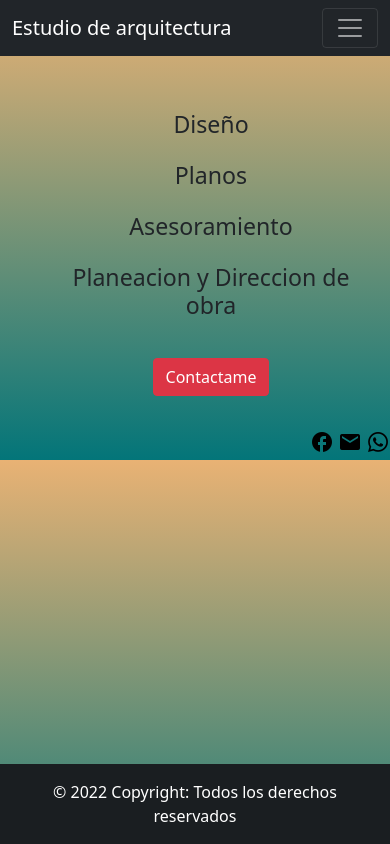
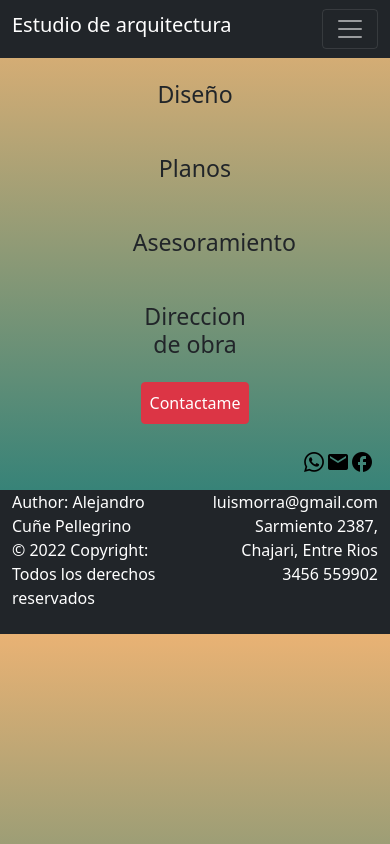
Before and after one commit to AlejandroCunePellegrino/desafio-bootstrap-cu-e, a plain HTML site: page index.html in a window 390 px wide. Drawn offline with nearby package versions, Linux system fonts and the light colour scheme.

Commit message:
responsive al index

```diff
--- a/index.html
+++ b/index.html
@@ -11,9 +11,9 @@
         <title>Document</title>
     </head>
     <body class="gradient">
-        <nav class="navbar navbar-dark bg-dark sticky-top">
+        <nav class="navbar navbar-dark bg-dark sticky-top" >
             <div class="container-fluid">
-                <a class="navbar-brand" href="#">Estudio de arquitectura</a>
+                <a class="navbar-brand" href="#"><h1>Estudio de arquitectura</h1></a>
                 <button class="navbar-toggler" type="button" data-bs-toggle="offcanvas" data-bs-target="#offcanvasNavbar" aria-controls="offcanvasNavbar">
                     <span class="navbar-toggler-icon"></span>
                 </button>
@@ -44,30 +44,83 @@
                 </div>
             </div>
         </nav>
-        <section class="container-fluid relleno">
-            <div class="text-center">
-                <h3 class="servicios">Diseño</h3>
-                <h3 class="servicios">Planos</h3>
-                <h3 class="servicios">Asesoramiento</h3>
-                <h3 class="servicios"> Planeacion y Direccion de obra</h3>
+        <div id="menu-lg">
+            <div class="container-fluid">
+                <div class="row">
+                    <div class=" col-6 bg-dark text-white">
+                        <h2>Estudio de arquitectura</h2>
+                        <h2>Luis Alberto Morra</h2>
+                    </div>
+                    <ul class=" col-6 nav justify-content-end bg-dark">
+                        <li class="nav-item">
+                          <a class="nav-link active text-white font-nav p-1 pt-4" aria-current="page" href="index.html">Home</a>
+                        </li>
+                        <li class="nav-item">
+                          <a class="nav-link active text-white font-nav p-1 pt-4" aria-current="page" href="Galeria.html">Galeria</a>
+                        </li>
+                        <li class="nav-item">
+                          <a class="nav-link active text-white font-nav p-1 pt-4" aria-current="page" href="Proyectos.html">Proyectos</a>
+                        </li>
+                        <li class="nav-item">
+                          <a class="nav-link active text-white font-nav p-1 pt-4" aria-current="page" href="Sobre mi.html">Sobre mi</a>
+                        </li>
+                        <li class="nav-item">
+                            <a class="nav-link active text-white font-nav p-1 pt-4" aria-current="page" href="Contacto.html">Contacto</a>
+                        </li>
+                    </ul>
+                </div>
             </div>
-            <div class="d-flex justify-content-center relleno">
-                <a href="Contacto.html">
-                    <button type="button" class="btn btn-danger ">Contactame</button>
-                </a>
+                </div>
+        <section class="container-fluid">
+            <div class=" row justify-content-center">
+                <div class="col-6">
+                    <h3 class="servicios text-center">Diseño</h3>
+                </div>
             </div>
-            <div class="redes">
-                <span><a href="https://www.facebook.com/luisalberto.morra" target="_blank"><img src="images/icono_facebook_negro.png" alt=""></a></span>
-                <span><a href="https://www.facebook.com/luisalberto.morra" target="_blank"><img src="images/icono_mail_negro.png" alt=""></a></span>
-                <span><a href="https://www.facebook.com/luisalberto.morra" target="_blank"><img src="images/icono_wasap_negro.png" alt=""></a></span>
+            <div class=" row justify-content-center">
+                <div class="col-6">
+                    <h3 class="servicios text-center">Planos</h3>
+                </div>
             </div>
-            <footer class="bg-dark text-center fixed-bottom">
+            <div class=" row justify-content-center">
+                <div class="col-6">
+                    <h3 class="servicios text-center">Asesoramiento</h3>
+                </div>
+            </div>
+            <div class=" row justify-content-center">
+                <div class="col-6">
+                    <h3 class="servicios text-center">Direccion de obra</h3>
+                </div>
+            </div>
+            <div class="row justify-content-center">
+                <div class="col-6">
+                    <div class="text-center">
+                        <a href="Contacto.html">
+                            <button type="button" class="btn btn-danger p-2">Contactame</button>
+                        </a>
+                    </div>
+                </div>
+            </div>
+            <div class="row justify-content-end">
+                <div class="col-6 p-3 mt-2">
+                    <span class="redes"><a href="https://www.facebook.com/luisalberto.morra" target="_blank"><img src="images/icono_facebook_negro.png" alt=""></a></span>
+                    <span class="redes"><a href="https://www.facebook.com/luisalberto.morra" target="_blank"><img src="images/icono_mail_negro.png" alt=""></a></span>
+                    <span class="redes"><a href="https://www.facebook.com/luisalberto.morra" target="_blank"><img src="images/icono_wasap_negro.png" alt=""></a></span>
+                </div>
+            </div>
+            <footer class=" row bg-dark pb-4">
                 <!-- Copyright -->
-                <div class="text-center text-white p-3" style="background-color: rgba(0, 0, 0, 0.2);">
-                  © 2022 Copyright:
-                  Todos los derechos reservados
+                <div class=" col-6 justify-content-between text-white">
+                  <p class="m-0">Author: Alejandro Cuñe Pellegrino</p>
+                  <p class="m-0">© 2022 Copyright:
+                    Todos los derechos reservados</p>
                 </div>
                 <!-- Copyright -->
+                <div class="col-6 justify-content-between text-white">
+                    <p class="text-end m-0">luismorra@gmail.com</p>
+                    <p class="text-end m-0">Sarmiento 2387, Chajari, Entre Rios</p>
+                    <p class="text-end m-0">3456 559902</p>
+                </div>
               </footer>
         </section>
 
--- a/style.css
+++ b/style.css
@@ -15,9 +15,40 @@
 
 .relleno{
     padding: 1em;
-    margin: 1em;
 }
 
 .redes {
     float: right;
 }
+
+
+#menu-lg {
+    display: none;
+}
+
+
+@media screen and (max-width: 394px) {
+    nav div h1 {
+        font-size: 1em;
+    }
+}
+@media screen and (min-width: 768px) {
+    .navbar {
+        display: none;
+    }
+    #menu-lg {
+        display: block;
+    }
+    .font-nav {
+        font-size: 1em;
+    }
+    h2 {
+        font-size: 1.5em;
+    }
+}
+
+@media screen and (min-width: 1024px) {
+    .font-nav {
+        font-size: 1.5em;
+    }
+}
```
